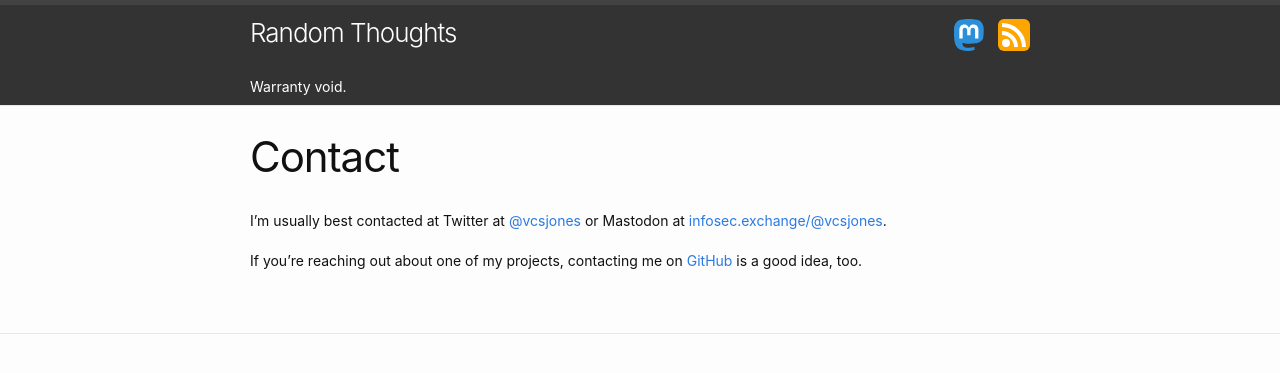
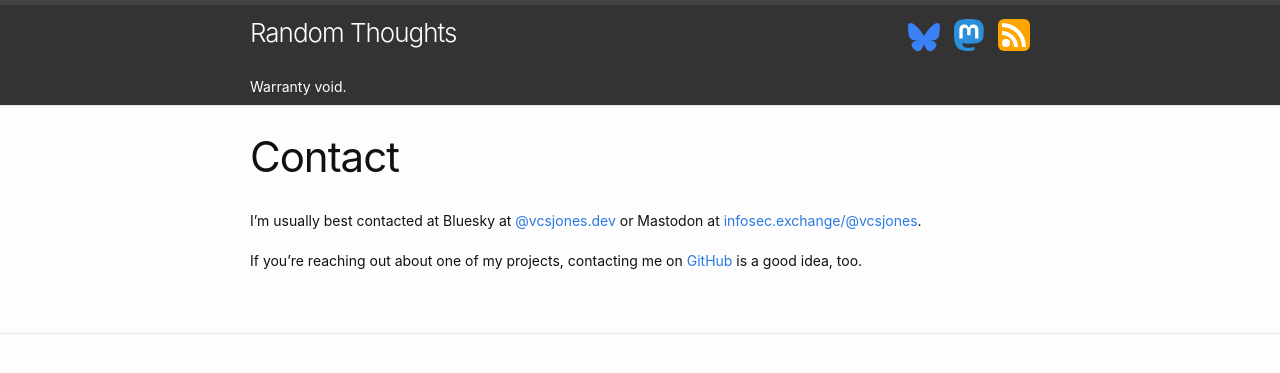
Before and after one commit to vcsjones/vcsjones.dev, a Jekyll site: the page built from contact.md, in a window 1280 px wide. Shown: the top 373 px of the page. Built offline with Jekyll 4.4.1, drawn with Linux system fonts in a browser that asks for light colours.

Commit message:
Add Bluesky contact info

```diff
--- a/_includes/header.html
+++ b/_includes/header.html
@@ -3,6 +3,12 @@
     <a class="site-title" href="{{ site.baseurl }}/">{{ site.title }}</a>
     <nav class="site-nav">
       <div>
+        <a class="page-link-icon" href="https://bsky.app/profile/vcsjones.dev" rel="me">
+          <svg width="24pt" height="21.167pt" viewBox="0 0 568 501" fill="none" xmlns="http://www.w3.org/2000/svg">
+            <path d="M123.121 33.6637C188.241 82.5526 258.281 181.681 284 234.873C309.719 181.681 379.759 82.5526 444.879 33.6637C491.866 -1.61183 568 -28.9064 568 57.9464C568 75.2916 558.055 203.659 552.222 224.501C531.947 296.954 458.067 315.434 392.347 304.249C507.222 323.8 536.444 388.56 473.333 453.32C353.473 576.312 301.061 422.461 287.631 383.039C285.169 375.812 284.017 372.431 284 375.306C283.983 372.431 282.831 375.812 280.369 383.039C266.939 422.461 214.527 576.312 94.6667 453.32C31.5556 388.56 60.7778 323.8 175.653 304.249C109.933 315.434 36.0535 296.954 15.7778 224.501C9.94525 203.659 0 75.2916 0 57.9464C0 -28.9064 76.1345 -1.61183 123.121 33.6637Z" fill="#3a81f6"/>
+          </svg>
+        </a>
+
         <a class="page-link-icon" href="https://infosec.exchange/@vcsjones" rel="me">
           <svg xmlns="http://www.w3.org/2000/svg" width="22.32pt" height="24pt" viewBox="0 0 216.4144 232.00976">
             <path fill="#2b90d9" d="M211.80734 139.0875c-3.18125 16.36625-28.4925 34.2775-57.5625 37.74875-15.15875 1.80875-30.08375 3.47125-45.99875 2.74125-26.0275-1.1925-46.565-6.2125-46.565-6.2125 0 2.53375.15625 4.94625.46875 7.2025 3.38375 25.68625 25.47 27.225 46.39125 27.9425 21.11625.7225 39.91875-5.20625 39.91875-5.20625l.8675 19.09s-14.77 7.93125-41.08125 9.39c-14.50875.7975-32.52375-.365-53.50625-5.91875C9.23234 213.82 1.40609 165.31125.20859 116.09125c-.365-14.61375-.14-28.39375-.14-39.91875 0-50.33 32.97625-65.0825 32.97625-65.0825C49.67234 3.45375 78.20359.2425 107.86484 0h.72875c29.66125.2425 58.21125 3.45375 74.8375 11.09 0 0 32.975 14.7525 32.975 65.0825 0 0 .41375 37.13375-4.59875 62.915"/>
--- a/contact.md
+++ b/contact.md
@@ -4,11 +4,11 @@ title: Contact
 permalink: /contact/
 ---
 
-I'm usually best contacted at Twitter at [@vcsjones][1] or Mastodon at [infosec.exchange/@vcsjones][3].
+I'm usually best contacted at Bluesky at [@vcsjones.dev][1] or Mastodon at [infosec.exchange/@vcsjones][3].
 
 If you're reaching out about one of my projects, contacting me on [GitHub][2] is
 a good idea, too.
 
-[1]: https://twitter.com/vcsjones
+[1]: https://bsky.app/profile/vcsjones.dev
 [2]: https://github.com/vcsjones
 [3]: https://infosec.exchange/@vcsjones
```
Also changed, not shown: 1 other file.
